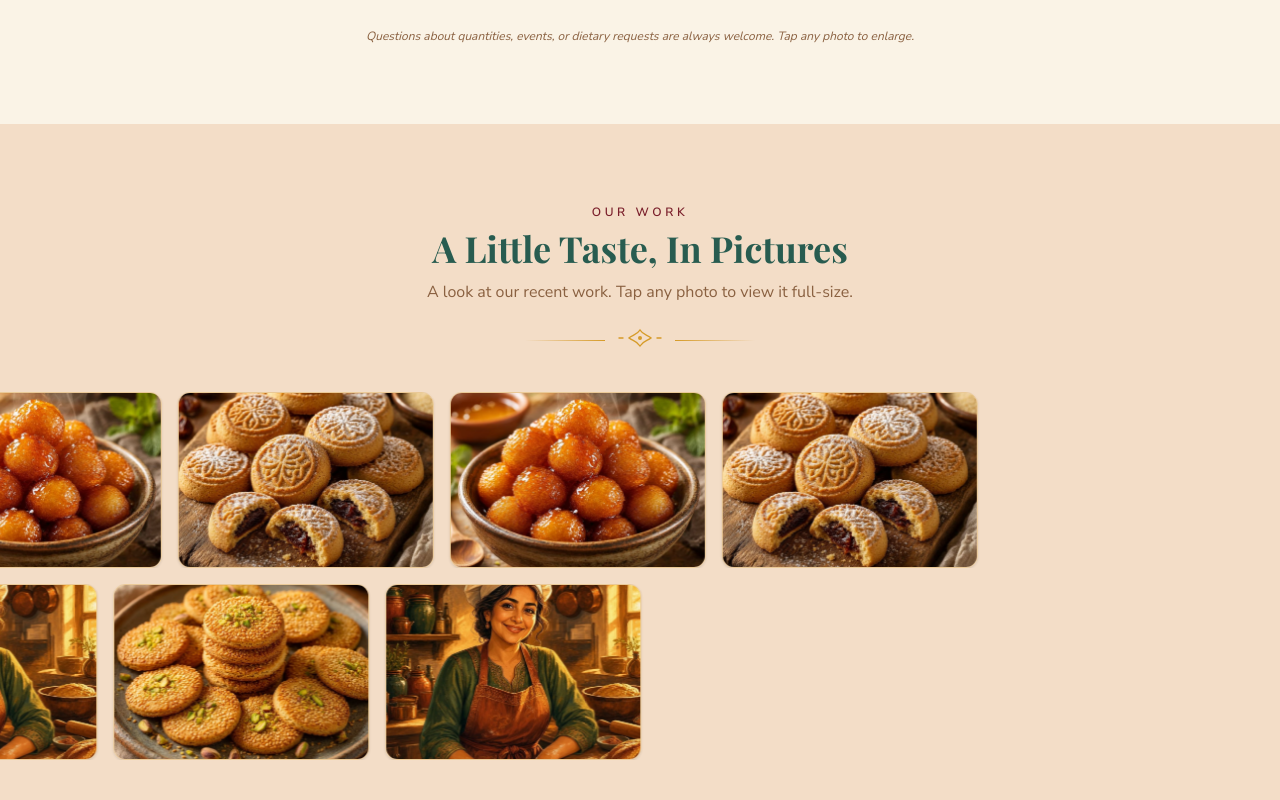
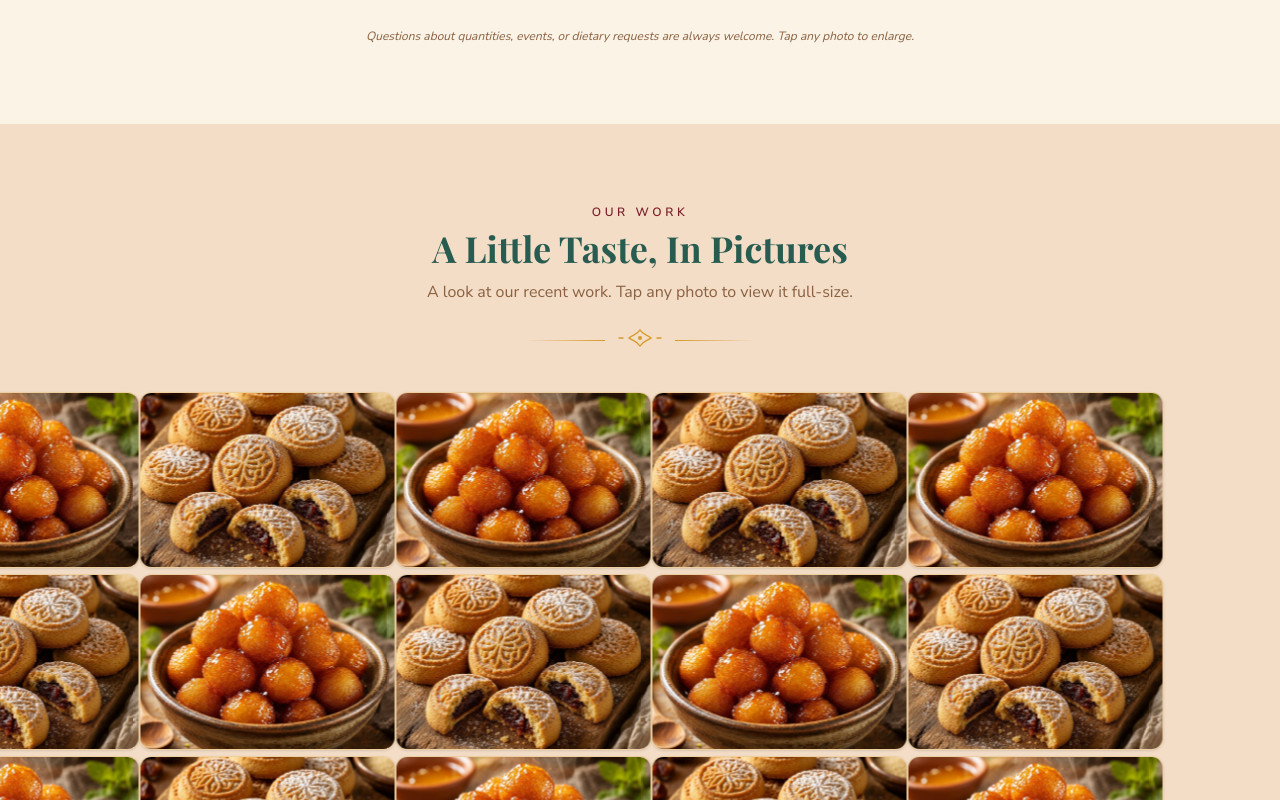
Before and after one commit to abdulramn/shyira-sweet, a React (Vite) app: page / in a window 1280 px wide. Shown: the part 2160-2960 px from the top of the page. Built offline with nearby package versions, Linux system fonts and the light colour scheme; no server answers; the database is empty; a web font is replaced by a local one.

Commit message:
Update Gallery.tsx

```diff
--- a/src/components/Gallery.tsx
+++ b/src/components/Gallery.tsx
@@ -10,10 +10,26 @@ type GalleryImage = {
 };
 
 const FALLBACK_IMAGES: GalleryImage[] = [
-  { src: "/images/awameh.jpg", alt: "SHYIRA Sweet Awameh", caption: "Awameh" },
-  { src: "/images/barazek.jpg", alt: "SHYIRA Sweet Barazek", caption: "Barazek" },
-  { src: "/images/maamoul.jpg", alt: "SHYIRA Sweet Maamoul", caption: "Maamoul" },
-  { src: "/images/chef.jpg", alt: "SHYIRA Sweet kitchen", caption: "From Our Kitchen" },
+  {
+    src: "/images/awameh.jpg",
+    alt: "SHYIRA Sweet Awameh",
+    caption: "Awameh",
+  },
+  {
+    src: "/images/barazek.jpg",
+    alt: "SHYIRA Sweet Barazek",
+    caption: "Barazek",
+  },
+  {
+    src: "/images/maamoul.jpg",
+    alt: "SHYIRA Sweet Maamoul",
+    caption: "Maamoul",
+  },
+  {
+    src: "/images/chef.jpg",
+    alt: "SHYIRA Sweet kitchen",
+    caption: "From Our Kitchen",
+  },
 ];
 
 function Row({
@@ -25,82 +41,223 @@ function Row({
   reverse?: boolean;
   onImageClick?: (idx: number) => void;
 }) {
-  const doubled = [...images, ...images];
+  if (images.length === 0) {
+    return null;
+  }
+
+  /*
+    نكرر الصور عدة مرات حتى يكون السلايدر
+    أعرض من أي شاشة Desktop كبيرة.
+
+    بعد ذلك نكرر المجموعة كاملة مرتين
+    حتى نحصل على Infinite Loop بدون فراغ.
+  */
+  const minimumCards = 16;
+
+  const repeatCount = Math.max(
+    1,
+    Math.ceil(minimumCards / images.length)
+  );
+
+  const sequence: GalleryImage[] = Array.from(
+    { length: repeatCount },
+    () => images
+  ).flat();
+
+  const renderSequence = (copyNumber: number) => (
+    <div
+      className="ss-gallery-sequence"
+      aria-hidden={copyNumber === 2 ? "true" : undefined}
+    >
+      {sequence.map((img, index) => {
+        const originalIndex = index % images.length;
+
+        return (
+          <button
+            type="button"
+            key={`${copyNumber}-${img.src}-${index}`}
+            onClick={() => onImageClick?.(originalIndex)}
+            className="group relative h-36 w-52 shrink-0 cursor-pointer overflow-hidden rounded-xl border border-gold/30 bg-white/20 p-0 shadow-sm sm:h-44 sm:w-64"
+            aria-label={`Open ${img.alt}`}
+          >
+            <img
+              src={img.src}
+              alt={img.alt}
+              loading="lazy"
+              className="h-full w-full object-cover transition-transform duration-500 group-hover:scale-105"
+            />
+
+            <div className="pointer-events-none absolute inset-0 bg-black/0 transition-colors duration-300 group-hover:bg-black/5" />
+          </button>
+        );
+      })}
+    </div>
+  );
+
   return (
-    <div className="overflow-hidden">
-      <div className={`flex w-max gap-4 ${reverse ? "ss-marquee-track-reverse" : "ss-marquee-track"}`}>
-        {doubled.map((img, i) => (
-          <div
-            key={`${img.src}-${i}`}
-            onClick={() => onImageClick?.(i % images.length)}
-            className="group relative h-36 w-52 shrink-0 cursor-pointer overflow-hidden rounded-xl border border-gold/30 shadow-sm sm:h-44 sm:w-64"
-          >
-            <img src={img.src} alt={img.alt} loading="lazy" className="h-full w-full object-cover transition-transform duration-500 group-hover:scale-110" />
-          </div>
-        ))}
+    <div className="ss-gallery-viewport">
+      <div
+        className={`ss-gallery-track ${
+          reverse
+            ? "ss-marquee-track-reverse"
+            : "ss-marquee-track"
+        }`}
+      >
+        {renderSequence(1)}
+        {renderSequence(2)}
       </div>
     </div>
   );
 }
 
 export default function Gallery() {
-  const [images, setImages] = useState<GalleryImage[]>(FALLBACK_IMAGES);
-  const [modalIndex, setModalIndex] = useState<number | null>(null);
+  const [images, setImages] =
+    useState<GalleryImage[]>(FALLBACK_IMAGES);
+
+  const [modalIndex, setModalIndex] =
+    useState<number | null>(null);
 
   useEffect(() => {
-    if (!supabase) return;
+    if (!supabase) {
+      return;
+    }
+
     supabase
       .from("portfolio_items")
-      .select("title, category, description, image_url, sort_order")
+      .select(
+        "title, category, description, image_url, sort_order"
+      )
       .eq("is_visible", true)
       .order("sort_order", { ascending: true })
       .then(({ data, error }) => {
         if (!error && data && data.length > 0) {
-          setImages(
-            data.map((item: any) => ({
+          const validImages = data
+            .filter(
+              (item: any) =>
+                typeof item.image_url === "string" &&
+                item.image_url.trim() !== ""
+            )
+            .map((item: any) => ({
               src: item.image_url,
-              alt: item.title,
-              caption: item.description ? `${item.title} — ${item.description}` : item.title,
-            }))
-          );
+              alt: item.title || "SHYIRA Sweet work",
+              caption: item.description
+                ? `${item.title} — ${item.description}`
+                : item.title,
+            }));
+
+          if (validImages.length > 0) {
+            setImages(validImages);
+          }
         }
       });
   }, []);
 
+  /*
+    نقسم الصور بين صفين:
+    الصورة الأولى للصف الأول
+    الثانية للصف الثاني
+    الثالثة للأول
+    الرابعة للثاني...
+  */
   const { row1, row2 } = useMemo(() => {
     const first: GalleryImage[] = [];
     const second: GalleryImage[] = [];
-    images.forEach((img, index) => (index % 2 === 0 ? first : second).push(img));
-    if (second.length === 0) second.push(...first);
-    return { row1: first, row2: second };
+
+    images.forEach((img, index) => {
+      if (index % 2 === 0) {
+        first.push(img);
+      } else {
+        second.push(img);
+      }
+    });
+
+    /*
+      إذا كان لدينا صورة واحدة فقط،
+      نجعلها تظهر في الصفين.
+    */
+    if (second.length === 0 && first.length > 0) {
+      second.push(...first);
+    }
+
+    return {
+      row1: first,
+      row2: second,
+    };
   }, [images]);
 
-  const allGalleryPhotos: Photo[] = images.map((p) => ({ src: p.src, alt: p.alt, caption: p.caption }));
+  const allGalleryPhotos: Photo[] = images.map((photo) => ({
+    src: photo.src,
+    alt: photo.alt,
+    caption: photo.caption,
+  }));
 
-  const openGallery = (localIndex: number, row: 1 | 2) => {
-    const selected = row === 1 ? row1[localIndex] : row2[localIndex];
-    const globalIndex = images.findIndex((img) => img.src === selected.src);
-    setModalIndex(globalIndex >= 0 ? globalIndex : 0);
+  const openGallery = (
+    localIndex: number,
+    row: 1 | 2
+  ) => {
+    const selected =
+      row === 1
+        ? row1[localIndex]
+        : row2[localIndex];
+
+    if (!selected) {
+      return;
+    }
+
+    const globalIndex = images.findIndex(
+      (img) => img.src === selected.src
+    );
+
+    setModalIndex(
+      globalIndex >= 0 ? globalIndex : 0
+    );
   };
 
   return (
-    <section id="gallery" className="bg-cream-deep py-14 sm:py-20">
+    <section
+      id="gallery"
+      className="overflow-hidden bg-cream-deep py-14 sm:py-20"
+    >
       <div className="mx-auto max-w-6xl px-5 text-center">
-        <p className="text-xs font-semibold uppercase tracking-[0.3em] text-maroon">Our Work</p>
-        <h2 className="mt-2 font-display text-3xl font-bold text-green-deep sm:text-4xl">A Little Taste, In Pictures</h2>
+        <p className="text-xs font-semibold uppercase tracking-[0.3em] text-maroon">
+          Our Work
+        </p>
+
+        <h2 className="mt-2 font-display text-3xl font-bold text-green-deep sm:text-4xl">
+          A Little Taste, In Pictures
+        </h2>
+
         <p className="mx-auto mt-3 max-w-lg text-sm text-brown-soft sm:text-base">
-          A look at our recent work. Tap any photo to view it full-size.
+          A look at our recent work. Tap any photo to
+          view it full-size.
         </p>
+
         <Ornament className="mt-6" />
       </div>
 
-      <div className="mt-10 space-y-4">
-        <Row images={row1} onImageClick={(i) => openGallery(i, 1)} />
-        <Row images={row2} reverse onImageClick={(i) => openGallery(i, 2)} />
+      <div className="mt-10 w-full space-y-4">
+        <Row
+          images={row1}
+          onImageClick={(index) =>
+            openGallery(index, 1)
+          }
+        />
+
+        <Row
+          images={row2}
+          reverse
+          onImageClick={(index) =>
+            openGallery(index, 2)
+          }
+        />
       </div>
 
       {modalIndex !== null && (
-        <ImageModal photos={allGalleryPhotos} startIndex={modalIndex} onClose={() => setModalIndex(null)} />
+        <ImageModal
+          photos={allGalleryPhotos}
+          startIndex={modalIndex}
+          onClose={() => setModalIndex(null)}
+        />
       )}
     </section>
   );
```
